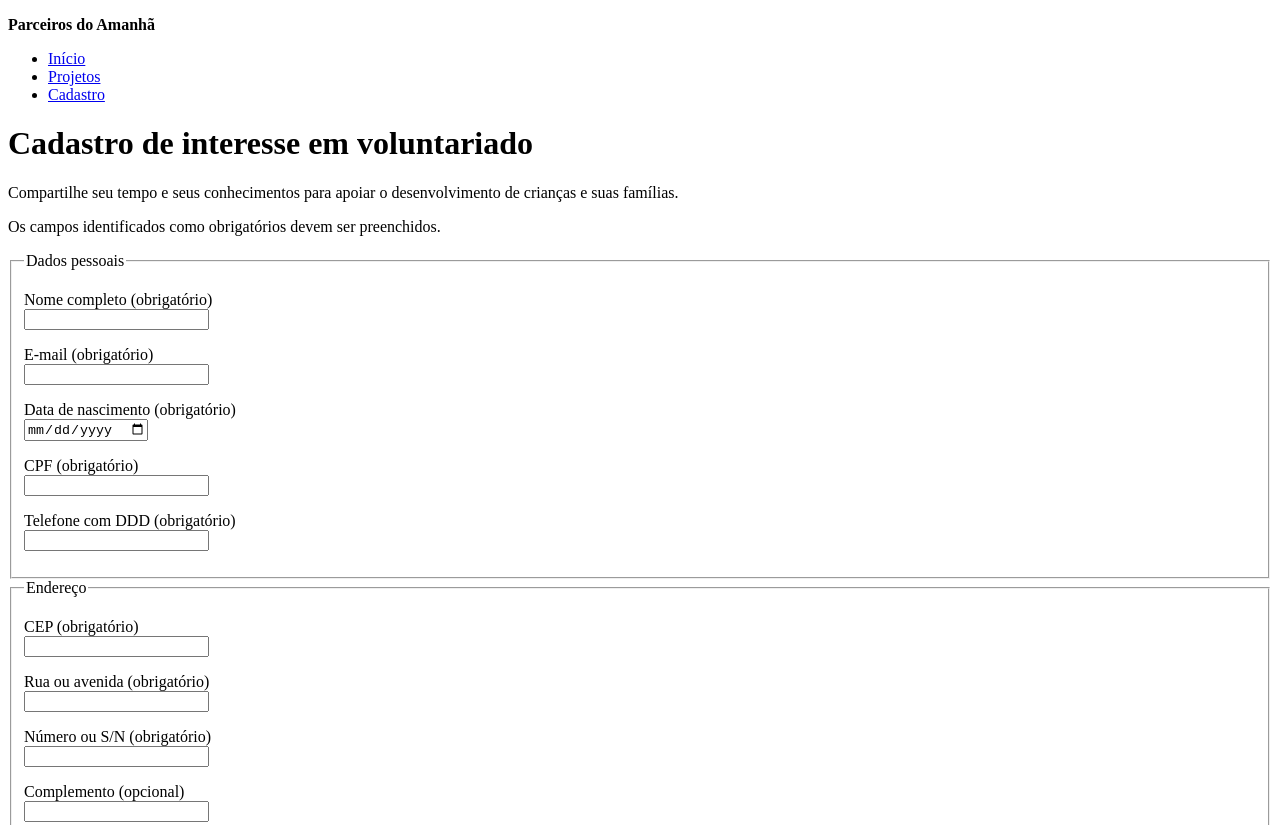
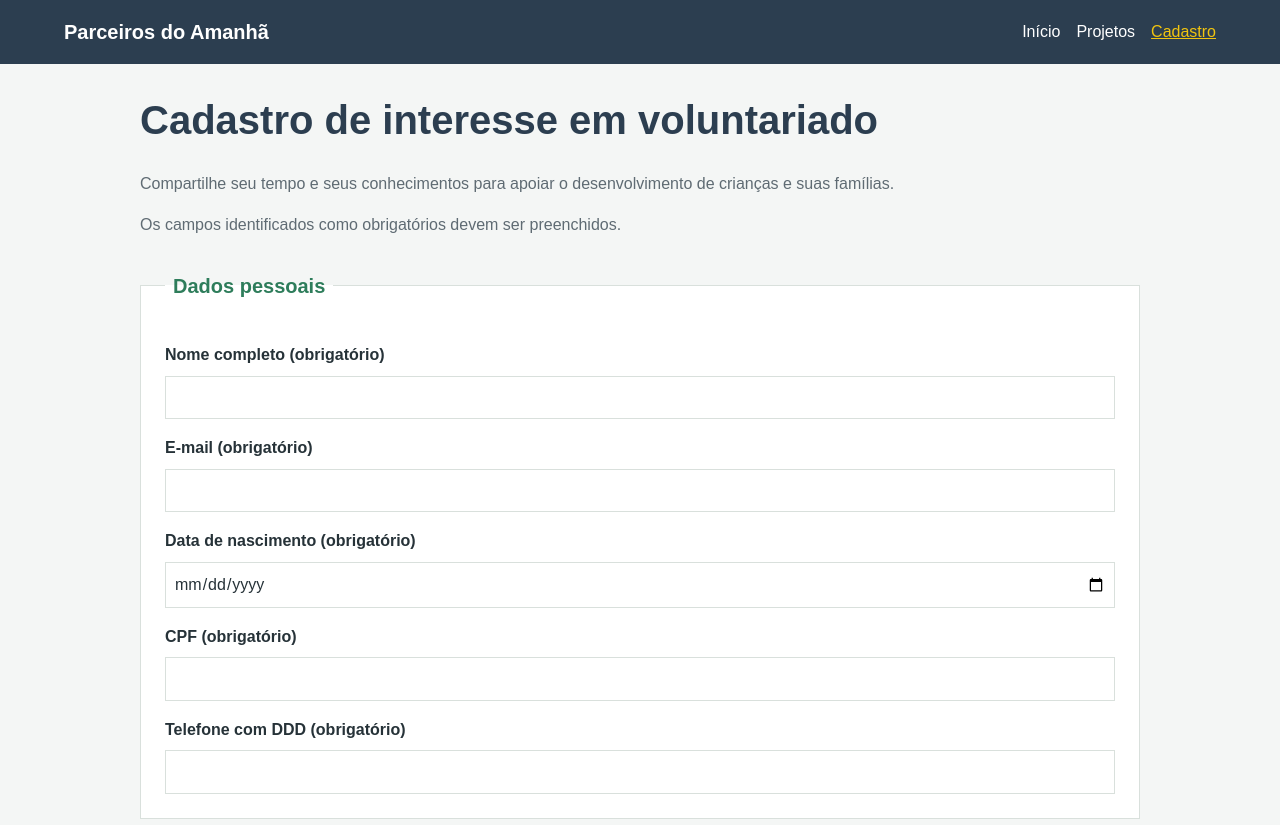
Before and after one commit to johnfln/parceiros-do-amanha, a plain HTML site: page desafio-02-html-css/cadastro.html in a window 1280 px wide. Shown: the top 825 px of the page. Drawn offline with Linux system fonts and the light colour scheme.

Commit message:
feat: aplica CSS às páginas do desafio 2

```diff
--- a/desafio-02-html-css/cadastro.html
+++ b/desafio-02-html-css/cadastro.html
@@ -2,6 +2,8 @@
 <html lang="pt-BR">
 <head>
     <meta charset="UTF-8">
+    <link rel="stylesheet" href="styles/cadastro.css">
+    <meta name="viewport" content="width=device-width, initial-scale=1.0">
 
     <meta
         name="description"
--- /dev/null
+++ b/desafio-02-html-css/styles/cadastro.css
@@ -0,0 +1,180 @@
+:root {
+    --azul-principal: #2c3e50;
+    --verde: #2e7d5b;
+    --azul-secundario: #3498db;
+    --amarelo: #f1c40f;
+    --laranja: #e67e22;
+    --texto: #263238;
+    --texto-secundario: #5f6b73;
+    --fundo: #f4f6f5;
+    --branco: #ffffff;
+    --borda: #d9e0dc;
+
+    --texto-pequeno: 0.875rem;
+    --texto-padrao: 1rem;
+    --texto-destaque: 1.25rem;
+    --titulo-secundario: 1.75rem;
+    --titulo-principal: 2.5rem;
+
+    --espaco-pequeno: 0.5rem;
+    --espaco-medio: 1rem;
+    --espaco-grande: 1.5rem;
+    --espaco-extra: 2rem;
+}
+
+* {
+    box-sizing: border-box;
+}
+
+body {
+    margin: 0;
+    color: var(--texto);
+    background-color: var(--fundo);
+    font-family: Arial, Helvetica, sans-serif;
+    font-size: var(--texto-padrao);
+    line-height: 1.6;
+}
+
+header {
+    display: flex;
+    align-items: center;
+    justify-content: space-between;
+    gap: var(--espaco-medio);
+    padding: var(--espaco-medio) 5%;
+    color: var(--branco);
+    background-color: var(--azul-principal);
+}
+
+header p {
+    margin: 0;
+    font-size: var(--texto-destaque);
+}
+
+header nav ul {
+    display: flex;
+    flex-wrap: wrap;
+    gap: var(--espaco-medio);
+    margin: 0;
+    padding: 0;
+    list-style: none;
+}
+
+header nav a {
+    color: var(--branco);
+    text-decoration: none;
+}
+
+header nav a:hover,
+header nav a[aria-current="page"] {
+    color: var(--amarelo);
+    text-decoration: underline;
+}
+
+main {
+    width: 90%;
+    max-width: 1000px;
+    margin: var(--espaco-extra) auto;
+}
+
+h1 {
+    color: var(--azul-principal);
+    font-size: var(--titulo-principal);
+    line-height: 1.2;
+}
+
+main > p {
+    color: var(--texto-secundario);
+}
+
+#formulario-cadastro {
+    width: 100%;
+    margin: var(--espaco-extra) auto;
+}
+
+fieldset {
+    margin: 0 0 var(--espaco-grande);
+    padding: var(--espaco-grande);
+    background-color: var(--branco);
+    border: 1px solid var(--borda);
+}
+
+legend {
+    padding: 0 var(--espaco-pequeno);
+    color: var(--verde);
+    font-size: var(--texto-destaque);
+    font-weight: bold;
+}
+
+fieldset p {
+    margin: var(--espaco-medio) 0 0;
+}
+
+label {
+    font-weight: bold;
+}
+
+input,
+select,
+textarea {
+    width: 100%;
+    margin-top: var(--espaco-pequeno);
+    padding: var(--espaco-pequeno);
+    color: var(--texto);
+    font: inherit;
+    background-color: var(--branco);
+    border: 1px solid var(--borda);
+}
+
+textarea {
+    resize: vertical;
+}
+
+#formulario-cadastro > p {
+    margin: 0;
+}
+
+button {
+    padding: var(--espaco-pequeno) var(--espaco-grande);
+    color: var(--branco);
+    font: inherit;
+    background-color: var(--verde);
+    border: 0;
+    cursor: pointer;
+}
+
+button:hover {
+    background-color: var(--azul-principal);
+}
+
+input:focus,
+select:focus,
+textarea:focus,
+button:focus {
+    outline: 2px solid var(--azul-secundario);
+    outline-offset: 2px;
+}
+
+footer {
+    padding: var(--espaco-medio) 5%;
+    color: var(--branco);
+    background-color: var(--azul-principal);
+}
+
+footer p {
+    margin: 0;
+    font-size: var(--texto-pequeno);
+}
+
+@media (max-width: 768px) {
+    header { flex-direction: column; align-items: center; text-align: center;}
+    header nav { width: 100%;}
+    header nav ul {justify-content: center;}
+
+    main {
+        width: 90%;
+    }
+
+    h1 {
+        font-size: var(--titulo-secundario);
+    }
+}
--- /dev/null
+++ b/desafio-02-html-css/styles/projetos.css
@@ -0,0 +1,135 @@
+:root {
+    --azul-principal: #2c3e50;
+    --verde: #2e7d5b;
+    --azul-secundario: #3498db;
+    --amarelo: #f1c40f;
+    --laranja: #e67e22;
+    --texto: #263238;
+    --texto-secundario: #5f6b73;
+    --fundo: #f4f6f5;
+    --branco: #ffffff;
+    --borda: #d9e0dc;
+
+    --texto-pequeno: 0.875rem;
+    --texto-padrao: 1rem;
+    --texto-destaque: 1.25rem;
+    --titulo-secundario: 1.75rem;
+    --titulo-principal: 2.5rem;
+
+    --espaco-pequeno: 0.5rem;
+    --espaco-medio: 1rem;
+    --espaco-grande: 1.5rem;
+    --espaco-extra: 2rem;
+}
+
+* { box-sizing: border-box; }
+
+
+body {
+    margin: 0;
+    color: var(--texto);
+    background-color: var(--fundo);
+    font-family: Arial, Helvetica, sans-serif;
+    font-size: var(--texto-padrao);
+    line-height: 1.6;
+}
+
+header {
+    display: flex;
+    align-items: center;
+    justify-content: space-between;
+    gap: var(--espaco-medio);
+    padding: var(--espaco-medio) 5%;
+    color: var(--branco);
+    background-color: var(--azul-principal);
+}
+
+header p { margin: 0; font-size: var(--texto-destaque); }
+
+nav ul {
+    display: flex;
+    flex-wrap: wrap;
+    gap: var(--espaco-medio);
+    margin: 0;
+    padding: 0;
+    list-style: none;
+}
+
+nav a { color: var(--branco); text-decoration: none; }
+nav a:hover { color: var(--amarelo); text-decoration: underline; }
+
+main {
+    width: 90%;
+    max-width: 1000px;
+    margin: var(--espaco-extra) auto;
+}
+
+#projetos {
+    display: grid;
+    grid-template-columns: repeat(12, 1fr);
+    gap: var(--espaco-medio);
+}
+
+#projetos > h2 {
+    grid-column: span 12;
+    margin: 0;
+}
+
+#projetos > article {
+    grid-column: span 4;
+    padding: var(--espaco-medio);
+    background-color: var(--fundo);
+    border: 1px solid var(--borda);
+}
+
+#projetos article h3 { margin: 0 0 var(--espaco-medio) }
+
+#projetos article p {
+    margin: 0 0 var(--espaco-medio);
+}
+
+#projetos article ul {
+    margin: 0;
+    padding-left: var(--espaco-grande);
+}
+
+#projetos article li + li {
+    margin-top: var(--espaco-pequeno);
+}
+
+#voluntariado > a,
+#doacoes > a {
+    display: inline-block;
+    padding: var(--espaco-pequeno) var(--espaco-medio);
+    color: var(--branco);
+    text-decoration: none;
+    background-color: var(--verde);
+}
+
+#voluntariado > a:hover,
+#doacoes > a:hover { background-color: var(--azul-principal); }
+
+footer {
+    padding: var(--espaco-extra) 5%;
+    color: var(--branco);
+    background-color: var(--azul-principal);
+}
+
+footer h2 { color: var(--branco); }
+footer address { font-style: normal; }
+footer p { font-size: var(--texto-pequeno); }
+
+@media (max-width: 768px) {
+    header { flex-direction: column; align-items: center; text-align: center;}
+    header nav { width: 100%;}
+    header nav ul {justify-content: center;}
+    #como-participar a { grid-column: span 12; }
+    #como-participar a { grid-column: span 12; }
+    #projetos > article { grid-column: span 6; }
+}
+
+@media (max-width: 480px) {
+    h1 { font-size: 2rem; }
+    section { padding: var(--espaco-medio); }
+    #projetos > article { grid-column: span 12; }
+}
```
Also changed, not shown: desafio-02-html-css/index.html (+2 -2 lines), desafio-02-html-css/projetos.html (+3 -8 lines), desafio-02-html-css/styles/index.css (renamed from desafio-02-html-css/styles.css, +12 -2 lines), README.md, 1 other file.
